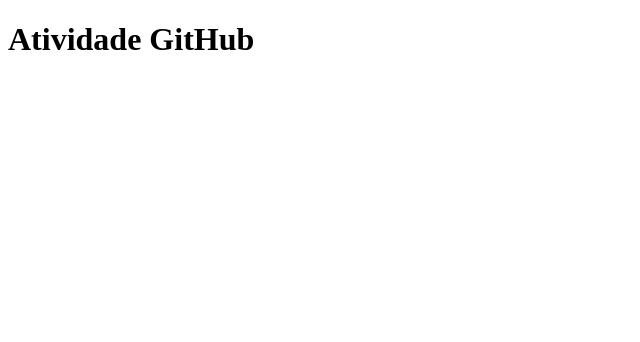
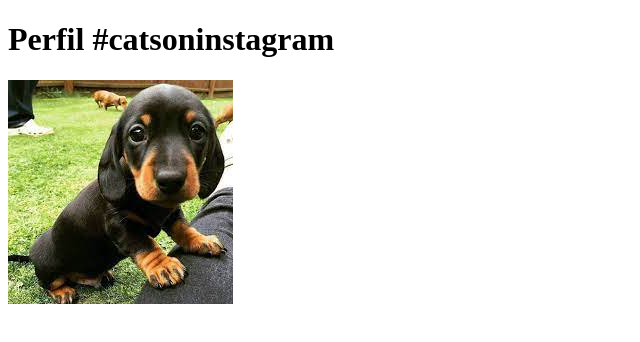
Before and after one commit to Tiago0Barros/atividadeGitHub, a plain HTML site: page index.html in a window 1280 px wide. Shown: the whole page, without its empty margins (0-640 px from the left). Drawn offline with Linux system fonts and the light colour scheme.

Commit message:
Atualizacao

```diff
--- a/index.html
+++ b/index.html
@@ -4,7 +4,7 @@
 
 <head>
 
-<title>Atividade Prática 10</title>
+<title>Fanpage de Gatinhos</title>
 
 <meta charset=“utf-8”>
 
@@ -12,7 +12,9 @@
 
 <body>
 
-<h1>Atividade GitHub</h1>
+<h1>Perfil #catsoninstagram</h1>
+
+<img src=images/cachorro.jpg />
 
 </body>
 
```
Also changed, not shown: images/cachorro.jpg (added).
